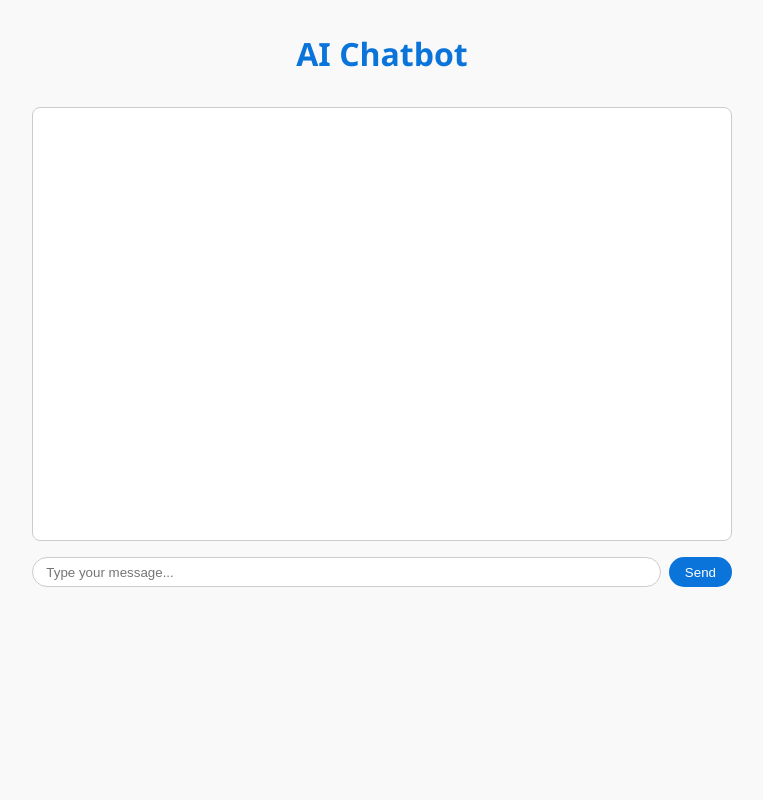
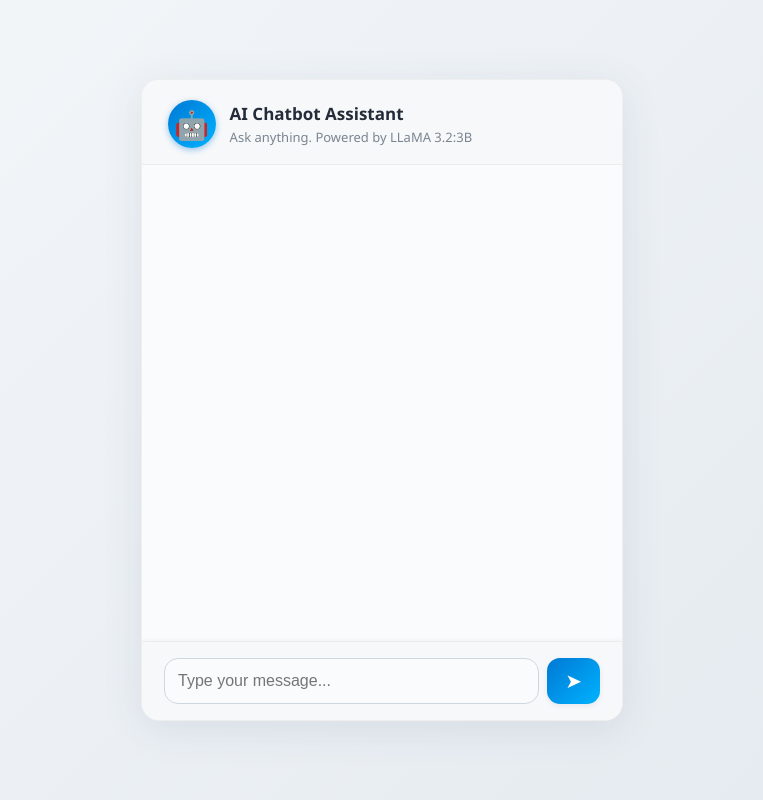
Before and after one commit to Sonisoumya26/Project, a Django app: page / in a window 1280 px wide. Shown: the whole page, without its empty margins (258-1021 px from the left). Run offline with Django 5.2, Linux system fonts and the light colour scheme.

Commit message:
Add files via upload

```diff
--- /dev/null
+++ b/DjangoTest1/chatbot/chat2/static/chat2/chat.css
@@ -0,0 +1,157 @@
+body {
+    background: linear-gradient(135deg, #f3f7fa 0%, #e4e9ef 100%);
+    margin: 0;
+    min-height: 100vh;
+    font-family: 'Segoe UI', Tahoma, Geneva, Verdana, sans-serif;
+}
+
+.chat-ai-bg {
+    display: flex;
+    justify-content: center;
+    align-items: center;
+    min-height: 100vh;
+}
+
+.chat-container {
+    width: 100%;
+    max-width: 480px;
+    height: 80vh;
+    min-height: 460px;
+    background: #fff;
+    border-radius: 18px;
+    box-shadow: 0 8px 40px rgba(50,70,100,0.10);
+    display: flex;
+    flex-direction: column;
+    overflow: hidden;
+    border: 1px solid #eee;
+}
+
+.chat-header {
+    display: flex;
+    align-items: center;
+    gap: 14px;
+    padding: 20px 2vw 16px 2vw;
+    border-bottom: 1px solid #ececec;
+    background: #f7f8fa;
+    box-shadow: 0 2px 4px rgba(0,0,0,0.03);
+}
+
+.bot-avatar {
+    background: linear-gradient(135deg, #0078d4 0%, #00b3ff 100%);
+    width: 48px; height: 48px;
+    border-radius: 50%;
+    display: flex; align-items: center; justify-content: center;
+    font-size: 28px; color: #fff;
+    box-shadow: 0 2px 6px rgba(0,120,212,0.4);
+}
+
+.bot-title { font-weight: bold; font-size: 17px; color: #232c38; }
+.bot-subtitle { font-size: 13px; color: #7a8592; margin-top: 3px; }
+
+#chatbox {
+    flex: 1;
+    overflow-y: auto;
+    padding: 16px 18px 10px 18px;
+    background: #fafbfc;
+    font-size: 16px;
+    scroll-behavior: smooth;
+}
+#chatbox::-webkit-scrollbar { width: 6px; }
+#chatbox::-webkit-scrollbar-thumb {
+    background-color: rgba(0,0,0,0.15);
+    border-radius: 3px;
+}
+
+.message {
+    display: inline-block;
+    margin-bottom: 12px;
+    padding: 11px 18px;
+    border-radius: 15px;
+    max-width: 74%;
+    font-size: 16px;
+    line-height: 1.5;
+    word-break: break-word;
+    box-shadow: 0 2px 8px rgba(60,70,100,0.06);
+}
+
+.message.user {
+    background: linear-gradient(90deg,#e2ffe7,#daf1ff);
+    color: #004637;
+    align-self: flex-end;
+    margin-left: auto;
+}
+
+.message.bot {
+    background: #eeeef6;
+    color: #2a3240;
+    align-self: flex-start;
+    margin-right: auto;
+}
+
+.bot-typing-animated {
+    color: black;
+    font-style: italic;
+}
+
+#chat-form {
+    display: flex;
+    padding: 16px 22px;
+    background: #f7f8fa;
+    border-top: 1px solid #ececec;
+    gap: 8px;
+    box-shadow: 0 -2px 4px rgba(0,0,0,0.03);
+}
+
+#user-input {
+    flex: 1;
+    padding: 13px;
+    border-radius: 14px;
+    border: 1px solid #ccd8e1;
+    font-size: 16px;
+    outline: none;
+    background: #fafbfc;
+    transition: border-color 0.2s, background-color 0.2s;
+}
+
+#user-input:focus {
+    border-color: #0078d4;
+    background: #fff;
+}
+
+button[type="submit"] {
+    display: flex;
+    align-items: center;
+    justify-content: center;
+    border: none;
+    background: linear-gradient(135deg,#0078d4,#00b3ff);
+    color: #fff;
+    border-radius: 13px;
+    padding: 0 18px;
+    font-size: 20px;
+    cursor: pointer;
+    box-shadow: 0 2px 5px rgba(60,70,120,0.09);
+    transition: background 0.2s, transform 0.1s;
+}
+
+button[type="submit"]:hover {
+    background: linear-gradient(135deg,#005eb8,#00a2f0);
+    transform: translateY(-1px);
+}
+button[type="submit"]:active {
+    transform: translateY(0);
+}
+
+@media (max-width: 600px) {
+    .chat-container {
+        max-width: 100vw;
+        height: 100vh;
+        min-height: 100vw;
+        border-radius: 0;
+    }
+    .chat-header, #chat-form {
+        padding-left: 5vw; padding-right: 5vw;
+    }
+    #chatbox {
+        padding-left: 5vw; padding-right: 5vw;
+    }
+}
--- a/DjangoTest1/chatbot/chat2/templates/chat2/chat.html
+++ b/DjangoTest1/chatbot/chat2/templates/chat2/chat.html
@@ -1,46 +1,32 @@
+{% load static %}
 <!DOCTYPE html>
 <html lang="en">
 <head>
-    <meta charset="UTF-8" />
-    <meta name="viewport" content="width=device-width, initial-scale=1" />
-    <title>AI Chatbot - Local LLaMA</title>
-    {% load static %}
-    <script src="{% static 'chat2/chat.js' %}" defer></script>
-    <style>
-        body {
-            font-family: 'Segoe UI', Tahoma, Geneva, Verdana, sans-serif;
-            max-width: 700px;
-            margin: 2em auto;
-            padding: 0 1em;
-            background-color: #f9f9f9;
-        }
-        h1 { text-align: center; color: #0a74da; margin-bottom: 1em; }
-        #chatbox {
-            border: 1px solid #ccc; border-radius: 8px; padding: 1em;
-            height: 400px; overflow-y: auto; background: #fff;
-        }
-        .message { margin-bottom: 1em; line-height: 1.4em; }
-        .user { font-weight: bold; color: #0a74da; }
-        .bot { color: #555; white-space: pre-wrap; }
-        form { margin-top: 1em; display: flex; gap: 0.5em; }
-        input[type="text"] {
-            flex: 1; padding: 0.5em 1em; border-radius: 25px; border: 1px solid #ccc;
-        }
-        input:focus { border-color: #0a74da; outline: none; }
-        button {
-            background: #0a74da; color: #fff; border: none;
-            padding: 0 1.2em; border-radius: 25px; cursor: pointer;
-        }
-        button:hover { background: #074a9c; }
-    </style>
+    <meta charset="UTF-8">
+    <title>AI Chatbot Assistant</title>
+    <link rel="stylesheet" href="{% static 'chat2/chat.css' %}">
+    <meta name="viewport" content="width=device-width,initial-scale=1">
 </head>
 <body>
-    <h1>AI Chatbot</h1>
-    <div id="chatbox"></div>
-    <form id="chat-form" method="post" autocomplete="off">
-        {% csrf_token %}
-        <input type="text" id="user-input" placeholder="Type your message..." required />
-        <button type="submit">Send</button>
-    </form>
+<div class="chat-ai-bg">
+    <div class="chat-container">
+        <div class="chat-header">
+            <div class="bot-avatar">
+                <span>🤖</span>
+            </div>
+            <div>
+                <div class="bot-title">AI Chatbot Assistant</div>
+                <div class="bot-subtitle">Ask anything. Powered by LLaMA 3.2:3B</div>
+            </div>
+        </div>
+        <div id="chatbox"></div>
+        <form id="chat-form" autocomplete="off">
+            {% csrf_token %}
+            <input type="text" id="user-input" placeholder="Type your message..." required>
+            <button type="submit" title="Send"><span>➤</span></button>
+        </form>
+    </div>
+</div>
+<script src="{% static 'chat2/chat.js' %}" defer></script>
 </body>
 </html>
--- a/DjangoTest1/chatbot/chat2/views.py
+++ b/DjangoTest1/chatbot/chat2/views.py
@@ -1,28 +1,34 @@
 import json
 import requests
-from django.http import JsonResponse
+from django.http import HttpResponse
 from django.shortcuts import render
 from django.views.decorators.csrf import csrf_protect
 
+
 def chat_view(request):
-    # Only renders the main chat page at "/"
+    """
+    Render the main chat page at "/"
+    """
     return render(request, 'chat2/chat.html')
+
 
 @csrf_protect
 def chat_api(request):
+    """
+    Handle POST chat messages from the frontend and return plain text bot replies.
+    """
     if request.method == 'POST':
         try:
-            # Parse the AJAX request
+            # Parse incoming JSON
             data = json.loads(request.body)
             user_message = data.get('message', '').strip()
-            print("🔹 User message:", user_message)  # DEBUG
 
             if not user_message:
-                return JsonResponse({'error': 'Message is empty'}, status=400)
+                return HttpResponse("Error: Message is empty", status=400, content_type="text/plain")
 
-            # Use the correct model name! (Get this from /api/models in OpenWebUI)
+            # Prepare payload for OpenWebUI
             payload = {
-                "model": "llama3.2:3b",
+                "model": "llama3.2:3b",   # adjust if needed
                 "messages": [{"role": "user", "content": user_message}]
             }
             api_url = "http://localhost:3000/api/chat/completions"
@@ -30,34 +36,48 @@ def chat_api(request):
                 "Content-Type": "application/json",
                 "Authorization": "Bearer sk-da10b97c11c6487da2a3c9a7769f527b"
             }
-            print("📤 POST", api_url)
-            print("📦 Payload", payload)
 
-            # Send to OpenWebUI backend
+            # Send request to OpenWebUI backend
             r = requests.post(api_url, json=payload, headers=headers, timeout=30)
-            print("📥 Backend status:", r.status_code)
-            print("📥 Backend raw:", r.text[:500])
 
             if r.status_code == 200:
                 try:
                     result = r.json()
-                    # OpenWebUI returns 'choices' as a list, first item has message.content
-                    bot_reply = result.get('choices', [{}])[0].get('message', {}).get('content', '')
-                    print("🤖 Reply:", bot_reply)
-                    return JsonResponse({'response': bot_reply})
+                    # Extract bot reply text
+                    bot_reply = (
+                        result.get('choices', [{}])[0]
+                        .get('message', {})
+                        .get('content', '')
+                        .strip()
+                    )
+
+                    if not bot_reply:
+                        return HttpResponse("Error: Empty reply from backend",
+                                            status=502,
+                                            content_type="text/plain")
+
+                    # ✅ Return plain text response
+                    return HttpResponse(bot_reply, content_type="text/plain")
+
                 except Exception as e:
-                    print("🚨 Backend JSON error:", e)
-                    return JsonResponse({'error': 'Could not parse backend reply'}, status=502)
+                    return HttpResponse("Error: Could not parse backend reply",
+                                        status=502,
+                                        content_type="text/plain")
             else:
-                print("❌ Backend non-200 error", r.status_code, r.text)
-                return JsonResponse({'error': 'Backend error'}, status=r.status_code)
+                return HttpResponse(f"Error: Backend returned {r.status_code}",
+                                    status=r.status_code,
+                                    content_type="text/plain")
 
-        except requests.RequestException as e:
-            print("🔴 Cannot reach backend:", str(e))
-            return JsonResponse({'error': 'Backend connection failed'}, status=503)
-        except Exception as e:
-            print("🔥 Internal error:", str(e))
-            return JsonResponse({'error': 'Internal Server Error'}, status=500)
+        except requests.RequestException:
+            return HttpResponse("Error: Backend connection failed",
+                                status=503,
+                                content_type="text/plain")
+        except Exception:
+            return HttpResponse("Error: Internal Server Error",
+                                status=500,
+                                content_type="text/plain")
 
-    # If GET or other method
-    return JsonResponse({'error': 'Only POST allowed'}, status=405)
+    # Method not allowed
+    return HttpResponse("Error: Only POST allowed",
+                        status=405,
+                        content_type="text/plain")
--- a/DjangoTest1/chatbot/chatbot/settings.py
+++ b/DjangoTest1/chatbot/chatbot/settings.py
@@ -65,7 +65,13 @@ TIME_ZONE = 'UTC'
 USE_I18N = True
 USE_TZ = True
 
+# Static files (CSS, JavaScript, Images)
 STATIC_URL = '/static/'
+
+# This is where collectstatic will gather all static files for production serving
+STATIC_ROOT = BASE_DIR / 'staticfiles'
+
+# Directories where Django will look for additional static files during development
 STATICFILES_DIRS = [
     BASE_DIR / 'chat2' / 'static',
 ]
```
Also changed, not shown: DjangoTest1/chatbot/chat2/static/chat2/chat.js (+84 -14 lines).
